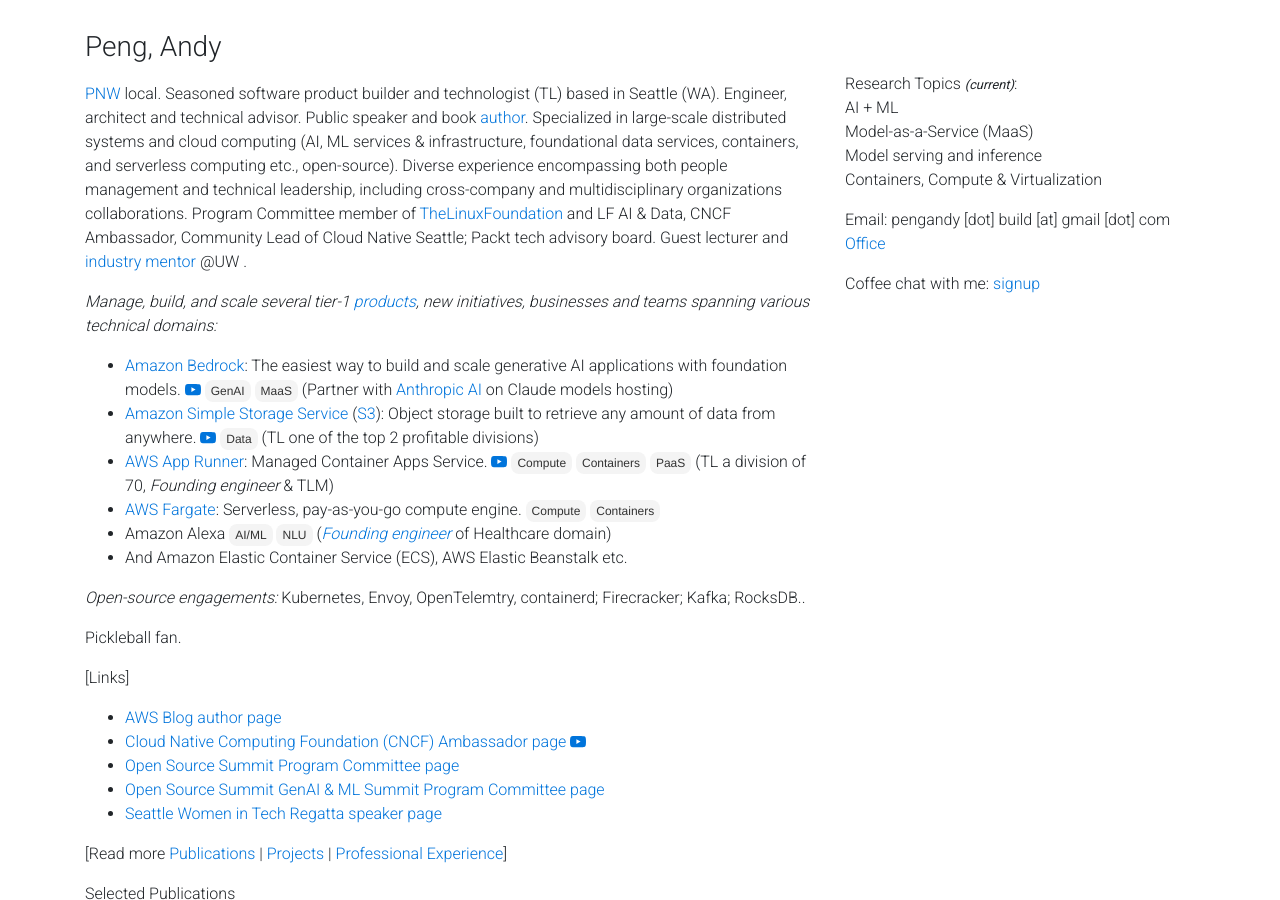
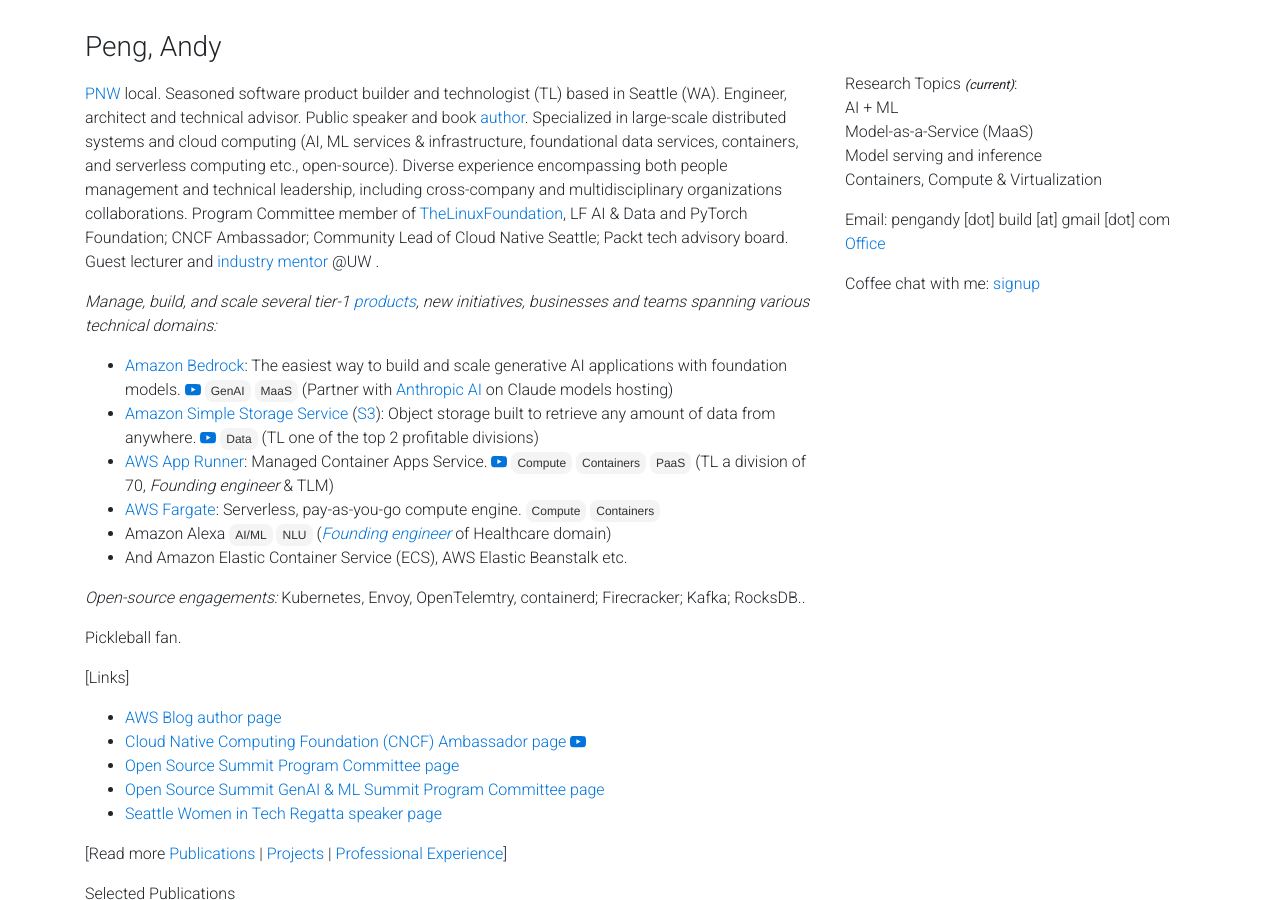
Before and after one commit to gfw001/gfw001.github.io, a Jekyll site: the page portfolio.html, which Jekyll copies as it is, in a window 1280 px wide and 900 px high. Built offline with Jekyll 4.4.1, drawn with Linux system fonts in a browser that asks for light colours; nearby versions of some CDN libraries; a style sheet for code colours, icons or effects is not loaded.

Commit message:
Update portfolio.html

```diff
--- a/portfolio.html
+++ b/portfolio.html
@@ -101,7 +101,7 @@
   <div class="row">
     <div class="col">
       <p style="margin-top:10px;">
-        <a href="https://www.pcta.org/">PNW</a> local. Seasoned software product builder and technologist (TL) based in Seattle (WA). Engineer, architect and technical advisor. Public speaker and book <a href="https://aws.amazon.com/blogs/containers/author/yimipeng/">author</a>. Specialized in large-scale distributed systems and cloud computing (AI, ML services & infrastructure, foundational data services, containers, and serverless computing etc., open-source). Diverse experience encompassing both people management and technical leadership, including cross-company and multidisciplinary organizations collaborations. Program Committee member of <a href="https://www.linuxfoundation.org/blog/how-does-the-linux-foundation-work-and-what-does-it-do">TheLinuxFoundation</a> and LF AI & Data, CNCF Ambassador, Community Lead of Cloud Native Seattle; Packt tech advisory board. Guest lecturer and <a href="https://foster.uw.edu/academics/degree-programs/master-of-science-in-information-systems/mentors/">industry mentor</a> @UW . <br>
+        <a href="https://www.pcta.org/">PNW</a> local. Seasoned software product builder and technologist (TL) based in Seattle (WA). Engineer, architect and technical advisor. Public speaker and book <a href="https://aws.amazon.com/blogs/containers/author/yimipeng/">author</a>. Specialized in large-scale distributed systems and cloud computing (AI, ML services & infrastructure, foundational data services, containers, and serverless computing etc., open-source). Diverse experience encompassing both people management and technical leadership, including cross-company and multidisciplinary organizations collaborations. Program Committee member of <a href="https://www.linuxfoundation.org/blog/how-does-the-linux-foundation-work-and-what-does-it-do">TheLinuxFoundation</a>, LF AI & Data and PyTorch Foundation; CNCF Ambassador; Community Lead of Cloud Native Seattle; Packt tech advisory board. Guest lecturer and <a href="https://foster.uw.edu/academics/degree-programs/master-of-science-in-information-systems/mentors/">industry mentor</a> @UW . <br>
       </p>
       <p>
 	      <i>Manage, build, and scale several tier-1 <a href="/products">products</a>, new initiatives, businesses and teams spanning various technical domains: </i>
```
